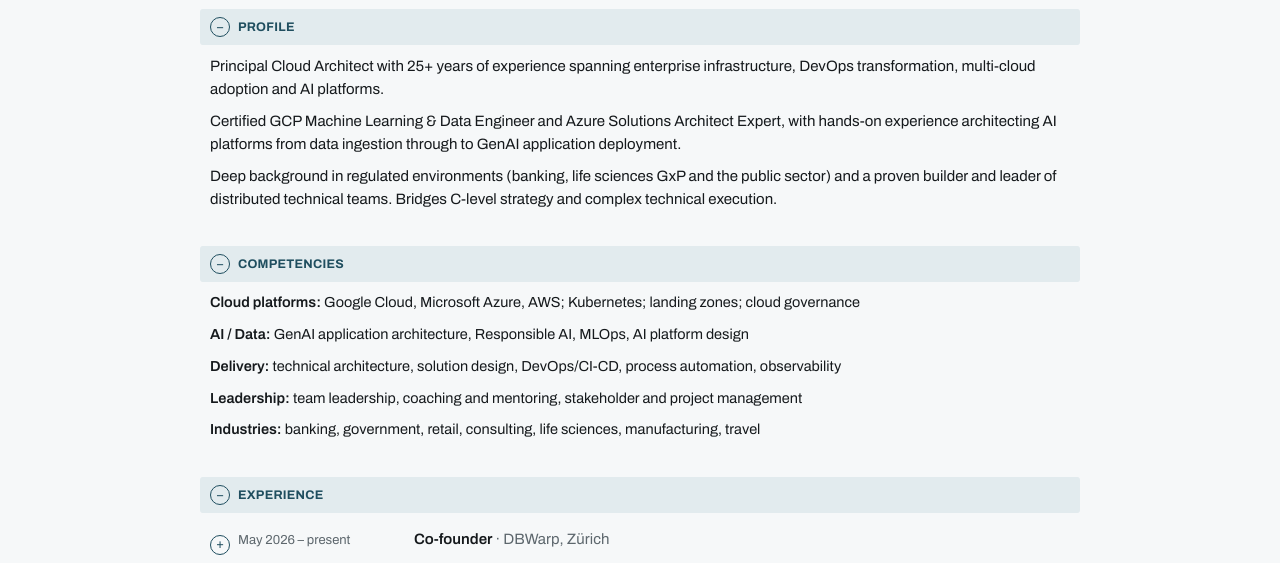
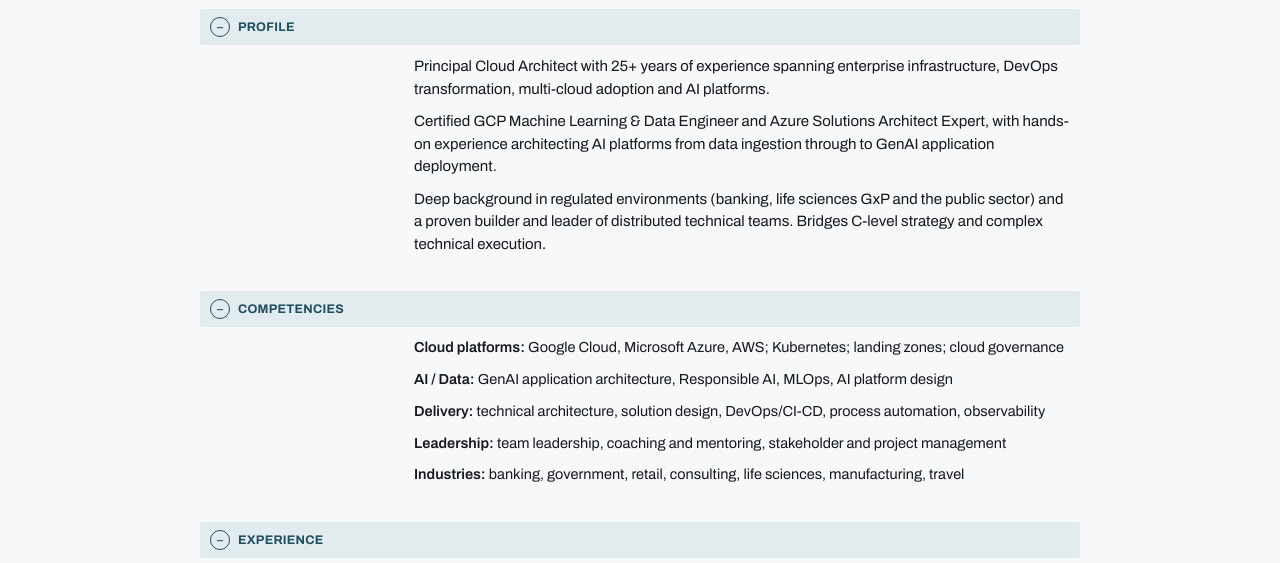
Before and after one commit to THRD-GH/profile, a plain HTML site: page dan/index.html in a window 1280 px wide. Shown: the part 184-747 px from the top of the page. Drawn offline with Linux system fonts and the light colour scheme.

Commit message:
Restore the date-gutter indent on prose sections
Co-Authored-By: Claude Opus 5.5 <noreply@anthropic.com>

```diff
--- a/dan/index.html
+++ b/dan/index.html
@@ -135,7 +135,7 @@ a:focus-visible { outline: 2px solid var(--accent); outline-offset: 2px; }
 .sec > summary:hover::before, .sec > summary:focus-visible::before { background: var(--accent); color: var(--bg); }
 .sec > summary:focus-visible { outline: 2px solid var(--accent); outline-offset: 2px; }
 .secbody { display: grid; grid-template-columns: 176px 1fr; gap: 0 28px; padding-bottom: 14px; }
-.secbody > .body { grid-column: 1 / -1; min-width: 0; }
+.secbody > .body { grid-column: 2; min-width: 0; }
 .secbody > .entry, .secbody > .rowline { grid-column: 1 / -1; }
 .body p { margin: 0 0 10px; }
 
@@ -189,6 +189,7 @@ a:focus-visible { outline: 2px solid var(--accent); outline-offset: 2px; }
   .masthead .contactblock a { display: inline-block; margin-right: 14px; }
   .masthead .contactblock .status { display: block; white-space: nowrap; }
   .secbody { grid-template-columns: 1fr; gap: 0; }
+  .secbody > .body { grid-column: 1; }
   .entry > summary { grid-template-columns: 1fr; }
   .entry .when { grid-column: 1; grid-row: 1; padding-top: 0; }
   .entry .what { grid-column: 1; grid-row: 2; padding-left: 26px; }
```
